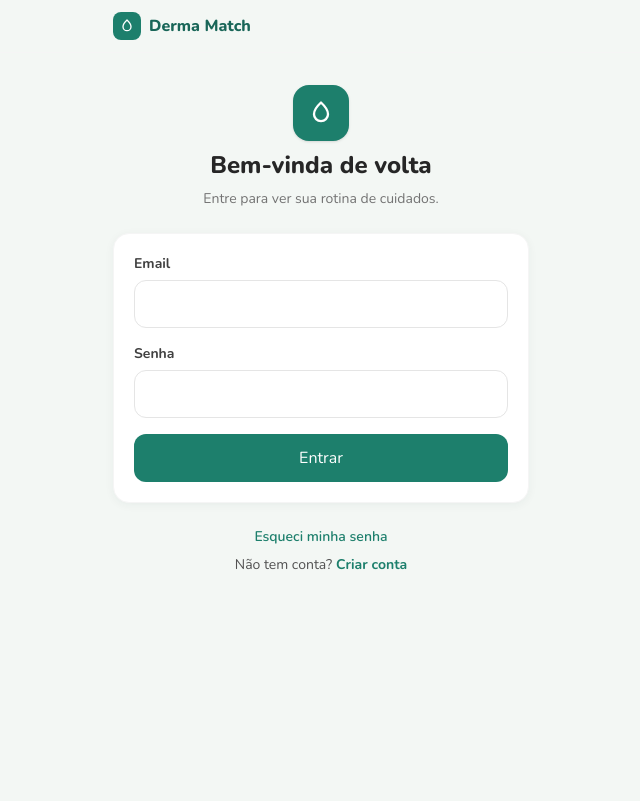
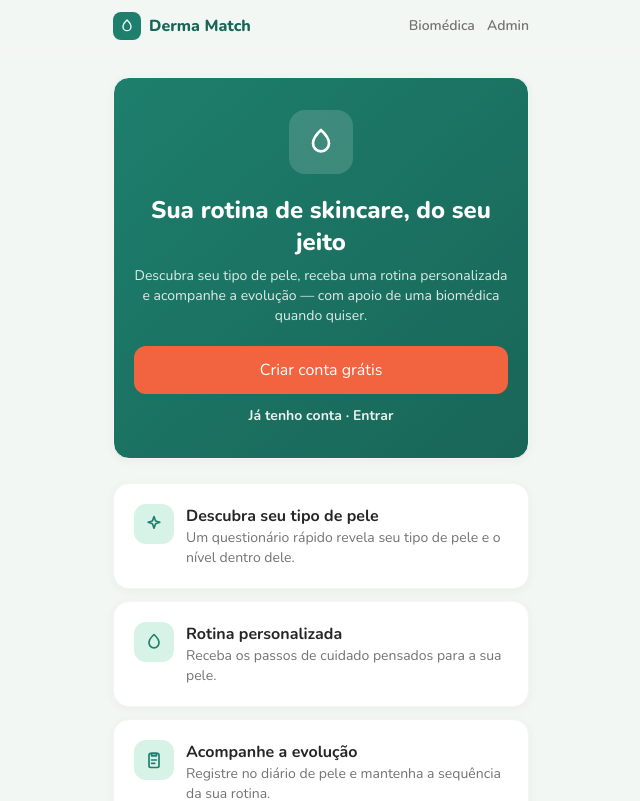
Before and after one commit to Thalikbussacro/derma-match, a React (Vite) app in the folder frontend/: page / in a window 1280 px wide. Before the commit this address led to /login. Shown: the top 801 px of the page, without its empty margins (319-959 px from the left). Built offline with nearby package versions, Linux system fonts and the light colour scheme; no server answers.

Commit message:
adiciona landing publica na raiz com atalhos de admin e biomedica no topo

```diff
--- a/frontend/src/App.tsx
+++ b/frontend/src/App.tsx
@@ -1,9 +1,9 @@
 import { BrowserRouter, Route, Routes } from 'react-router-dom';
 import { AppLayout } from './components/AppLayout';
+import { Inicio } from './components/Inicio';
 import { RedirectIfAuth } from './components/RedirectIfAuth';
 import { RequireAuth } from './components/RequireAuth';
 import { CadastroPage } from './pages/CadastroPage';
-import { HomePage } from './pages/HomePage';
 import { LoginPage } from './pages/LoginPage';
 import { NotFound } from './pages/NotFound';
 import { PrivacidadePage } from './pages/PrivacidadePage';
@@ -60,15 +60,10 @@ export default function App() {
           <Route path="/redefinir-senha" element={<RedefinirSenhaPage />} />
           <Route path="/privacidade" element={<PrivacidadePage />} />
 
+          {/* Raiz: landing pública quando deslogada, dashboard quando logada. */}
+          <Route path="/" element={<Inicio />} />
+
           {/* Privadas */}
-          <Route
-            path="/"
-            element={
-              <RequireAuth>
-                <HomePage />
-              </RequireAuth>
-            }
-          />
           <Route
             path="/questionario"
             element={
--- a/frontend/src/components/AppLayout.tsx
+++ b/frontend/src/components/AppLayout.tsx
@@ -31,16 +31,23 @@ export function AppLayout() {
   return (
     <div className="flex min-h-screen flex-col">
       <header className="sticky top-0 z-10 border-b border-neutral-100 bg-[#f3f7f4]/90 backdrop-blur">
-        <div className="mx-auto flex max-w-md items-center px-4 py-3">
-          <Link
-            to={logado ? '/' : '/login'}
-            className="flex items-center gap-2 font-extrabold text-brand-700"
-          >
+        <div className="mx-auto flex max-w-md items-center justify-between px-4 py-3">
+          <Link to="/" className="flex items-center gap-2 font-extrabold text-brand-700">
             <span className="flex h-7 w-7 items-center justify-center rounded-lg bg-brand-600 text-white">
               <IconDroplet className="h-4 w-4" />
             </span>
             Derma Match
           </Link>
+          {!logado && (
+            <nav className="flex items-center gap-3 text-sm font-semibold text-neutral-500">
+              <Link to="/biomedica/login" className="transition-colors hover:text-brand-600">
+                Biomédica
+              </Link>
+              <Link to="/admin/login" className="transition-colors hover:text-brand-600">
+                Admin
+              </Link>
+            </nav>
+          )}
         </div>
       </header>
 
--- /dev/null
+++ b/frontend/src/components/Inicio.tsx
@@ -0,0 +1,19 @@
+import { useAuth } from '../features/auth/authContext';
+import { HomePage } from '../pages/HomePage';
+import { LandingPage } from '../pages/LandingPage';
+import { Spinner } from './ui/Spinner';
+
+// Raiz pública: landing convidativa quando deslogada, dashboard quando logada.
+export function Inicio() {
+  const { usuario, carregando } = useAuth();
+
+  if (carregando) {
+    return (
+      <div className="flex justify-center py-12 text-brand-500">
+        <Spinner />
+      </div>
+    );
+  }
+
+  return usuario ? <HomePage /> : <LandingPage />;
+}
--- /dev/null
+++ b/frontend/src/pages/LandingPage.tsx
@@ -0,0 +1,75 @@
+import type { ReactNode } from 'react';
+import { Link } from 'react-router-dom';
+import { Button } from '../components/ui/Button';
+import { Card } from '../components/ui/Card';
+import { IconChat, IconClipboard, IconDroplet, IconSparkle } from '../components/ui/icons';
+
+const DESTAQUES: { icone: ReactNode; titulo: string; texto: string }[] = [
+  {
+    icone: <IconSparkle className="h-5 w-5" />,
+    titulo: 'Descubra seu tipo de pele',
+    texto: 'Um questionário rápido revela seu tipo de pele e o nível dentro dele.',
+  },
+  {
+    icone: <IconDroplet className="h-5 w-5" />,
+    titulo: 'Rotina personalizada',
+    texto: 'Receba os passos de cuidado pensados para a sua pele.',
+  },
+  {
+    icone: <IconClipboard className="h-5 w-5" />,
+    titulo: 'Acompanhe a evolução',
+    texto: 'Registre no diário de pele e mantenha a sequência da sua rotina.',
+  },
+  {
+    icone: <IconChat className="h-5 w-5" />,
+    titulo: 'Fale com uma biomédica',
+    texto: 'No Premium, tire dúvidas e receba uma rotina ajustada por especialista.',
+  },
+];
+
+export function LandingPage() {
+  return (
+    <div className="flex flex-col gap-6">
+      <Card className="flex flex-col items-center gap-5 bg-gradient-to-br from-brand-600 to-brand-700 py-8 text-center text-white">
+        <span className="flex h-16 w-16 items-center justify-center rounded-2xl bg-white/15">
+          <IconDroplet className="h-8 w-8" />
+        </span>
+        <div>
+          <h1 className="text-2xl font-extrabold">Sua rotina de skincare, do seu jeito</h1>
+          <p className="mt-2 text-sm text-white/85">
+            Descubra seu tipo de pele, receba uma rotina personalizada e acompanhe a evolução — com
+            apoio de uma biomédica quando quiser.
+          </p>
+        </div>
+        <div className="flex w-full flex-col items-center gap-3">
+          <Link to="/cadastro" className="w-full">
+            <Button variant="accent" fullWidth>
+              Criar conta grátis
+            </Button>
+          </Link>
+          <Link to="/login" className="text-sm font-bold text-white/90 hover:underline">
+            Já tenho conta · Entrar
+          </Link>
+        </div>
+      </Card>
+
+      <div className="flex flex-col gap-3">
+        {DESTAQUES.map((d) => (
+          <Card key={d.titulo} className="flex items-start gap-3">
+            <span className="flex h-10 w-10 shrink-0 items-center justify-center rounded-xl bg-brand-100 text-brand-600">
+              {d.icone}
+            </span>
+            <div>
+              <p className="font-bold text-neutral-800">{d.titulo}</p>
+              <p className="text-sm text-neutral-500">{d.texto}</p>
+            </div>
+          </Card>
+        ))}
+      </div>
+
+      <p className="text-center text-xs text-neutral-400">
+        Projeto acadêmico — Derma Match. Sem cobrança real no Premium.
+      </p>
+    </div>
+  );
+}
```
